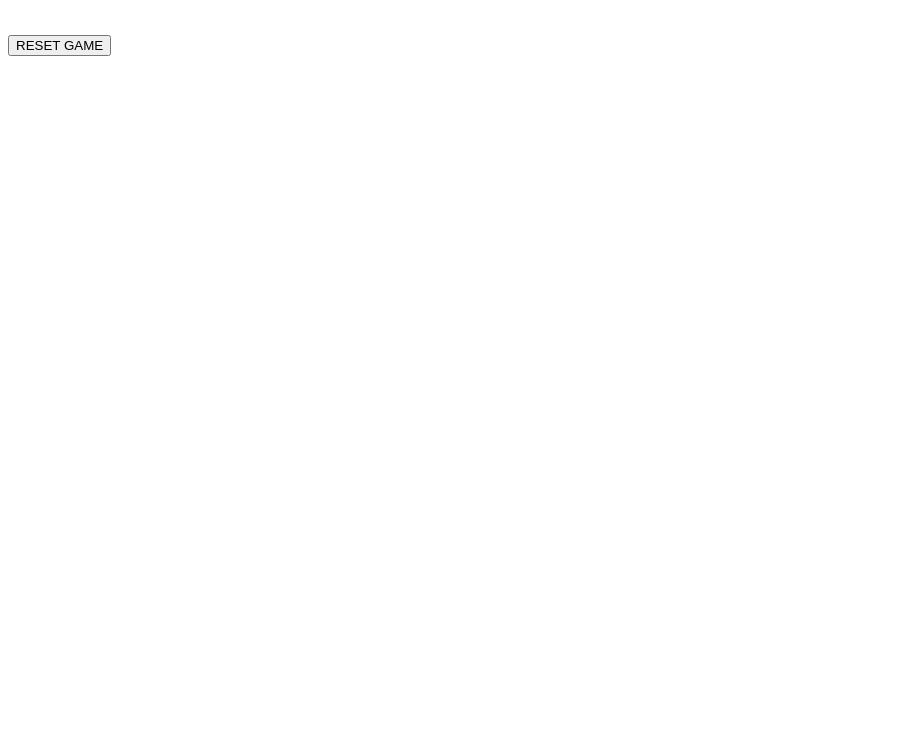
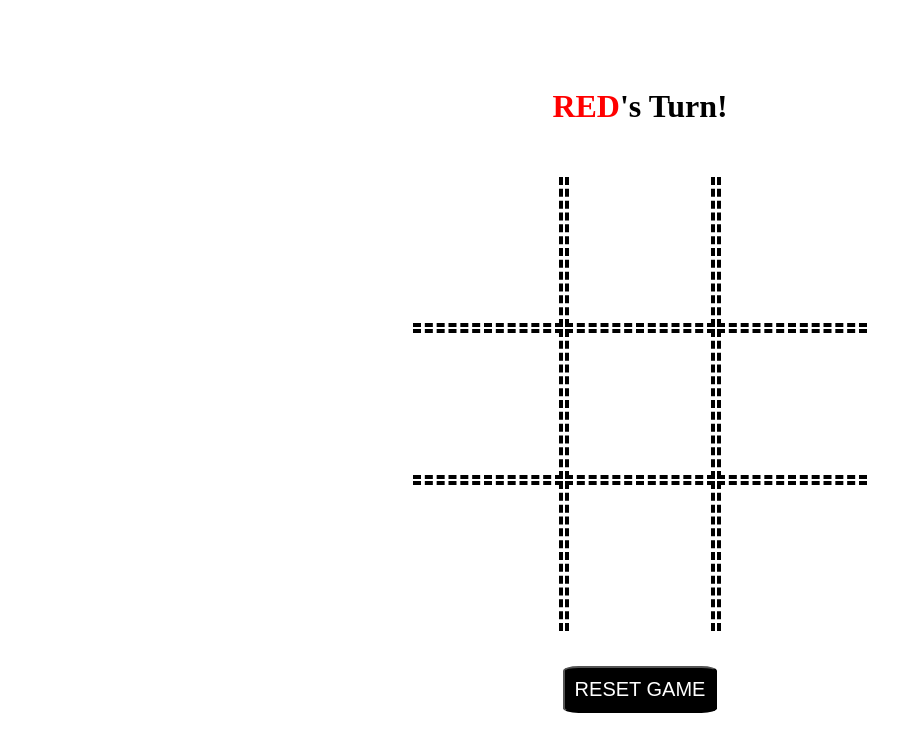
Before and after one commit to atheismann/tic-tac-toe-weekend, a plain HTML site: page index.html in a window 1280 px wide. Shown: the whole page, without its empty margins (0-922 px from the left). Drawn offline with Linux system fonts and the light colour scheme.

Commit message:
Build click handler, winner handler, and final work

```diff
--- a/css/main.css
+++ b/css/main.css
@@ -0,0 +1,69 @@
+*, *::before, *::after {
+    box-sizing: border-box;
+}
+
+html body {
+    height: 100vh;
+    margin: 0;
+}
+
+body {
+    display: flex;
+    flex-direction: column;
+    justify-content: center;
+    align-items: center;
+
+}
+
+h1 {
+    margin-top: 0;
+    margin-bottom: 50px;
+}
+
+td {
+    height: 150px;
+    width: 150px;
+}
+
+td div {
+    margin: 0 auto;
+    height: 50px;
+    width: 50px;
+    border-radius: 50%;
+}
+
+td.c1 {
+    border-right: 4px dashed black;
+}
+td.c2 {
+    border-right: 4px dashed black;
+    border-left: 4px dashed black;
+}
+td.c3 {
+    border-left: 4px dashed black;
+}
+
+td.r1 {
+    border-bottom: 4px dashed black;
+}
+td.r2 {
+    border-bottom: 4px dashed black;
+    border-top: 4px dashed black;
+}
+td.r3 {
+    border-top: 4px dashed black;
+}
+
+button {
+    margin-top: 15px;
+    padding: 10px;
+    background-color: black;
+    border-radius: 10%;
+    color: white;
+    font-size: 20px;
+}
+
+button:hover {
+    background-color: azure;
+    color: black
+}
--- a/index.html
+++ b/index.html
@@ -9,24 +9,25 @@
     <script defer src="js/main.js"></script>
 </head>
 <body>
-    <h1></h1>
+    <h1 id="msg"></h1>
     <table>
         <tr>
-            <td id="sq0"><div></div></td>
-            <td id="sq1"><div></div></td>
-            <td id="sq2"><div></div></td>
+            <td class="r1 c1" id="sq0"><div></div></td>
+            <td class="r1 c2" id="sq1"><div></div></td>
+            <td class="r1 c3" id="sq2"><div></div></td>
         </tr>
         <tr>
-            <td id="sq3"><div></div></td>
-            <td id="sq4"><div></div></td>
-            <td id="sq5"><div></div></td>
+            <td class="r2 c1" id="sq3"><div></div></td>
+            <td class="r2 c2" id="sq4"><div></div></td>
+            <td class="r2 c3" id="sq5"><div></div></td>
         </tr>
         <tr>
-            <td id="sq6"><div></div></td>
-            <td id="sq7"><div></div></td>
-            <td id="sq8"><div></div></td>
+            <td class="r3 c1" id="sq6"><div></div></td>
+            <td class="r3 c2" id="sq7"><div></div></td>
+            <td class="r3 c3" id="sq8"><div></div></td>
         </tr>
     </table>
+    <br />
     <button>RESET GAME</button>
 </body>
 </html>
--- a/js/main.js
+++ b/js/main.js
@@ -0,0 +1,71 @@
+/*---- Constants ----*/
+const PLAYERS = {
+    "null" : "white",
+    "1" : "red",
+    "-1" : "blue",
+}
+ const WINNING_COMBOS = [
+    [0,1,2],
+    [3,4,5],
+    [6,7,8],
+    [0,3,6],
+    [1,4,7],
+    [2,5,8],
+    [0,4,8],
+    [2,4,6]
+ ]
+
+/*---- Define State Variables ----*/
+let board, turn, winner;
+
+/*---- Cached element references ----*/
+const msgEl = document.getElementById('msg');
+const sqEl = document.querySelectorAll('td div');
+
+/*---- Event listeners ----*/
+document.querySelector('table').addEventListener('click', handleClick);
+document.querySelector('button').addEventListener('click', init);
+
+/*---- Functions ----*/
+
+init();
+
+function init() {
+    board = [null, null, null, null, null, null, null, null, null];
+    turn = 1;
+    winner = null;
+    render();
+
+}
+
+function render() {
+    board.forEach(function(sq, idx) {
+        sqEl[idx].style.background = PLAYERS[sq];
+    });
+    if(winner) {
+        if (winner === 'T'){
+            msgEl.innerHTML = "Try Again, We Have A Tie!"
+        } else {
+            msgEl.innerHTML = `<span style="color:${PLAYERS[winner]}">${PLAYERS[winner].toUpperCase()}</span> Wins!`;
+        };
+    } else {
+        msgEl.innerHTML = `<span style="color:${PLAYERS[turn]}">${PLAYERS[turn].toUpperCase()}</span>'s Turn!`;
+    };
+}
+
+function handleClick(evt) {
+    let idx = parseInt(evt.target.id.replace('sq', ''));
+    if (board[idx] || winner) return;
+    board[idx] = turn;
+    turn *= -1;
+    winner = getWinner();
+    render();
+}
+
+function getWinner() {
+    for (let i = 0; i < WINNING_COMBOS.length; i++) {
+        if (Math.abs(board[WINNING_COMBOS[i][0]] + board[WINNING_COMBOS[i][1]] + board[WINNING_COMBOS[i][2]]) === 3) return board[WINNING_COMBOS[i][0]];
+    };
+    if (board.includes(null)) return null;
+    return 'T';
+}
```
